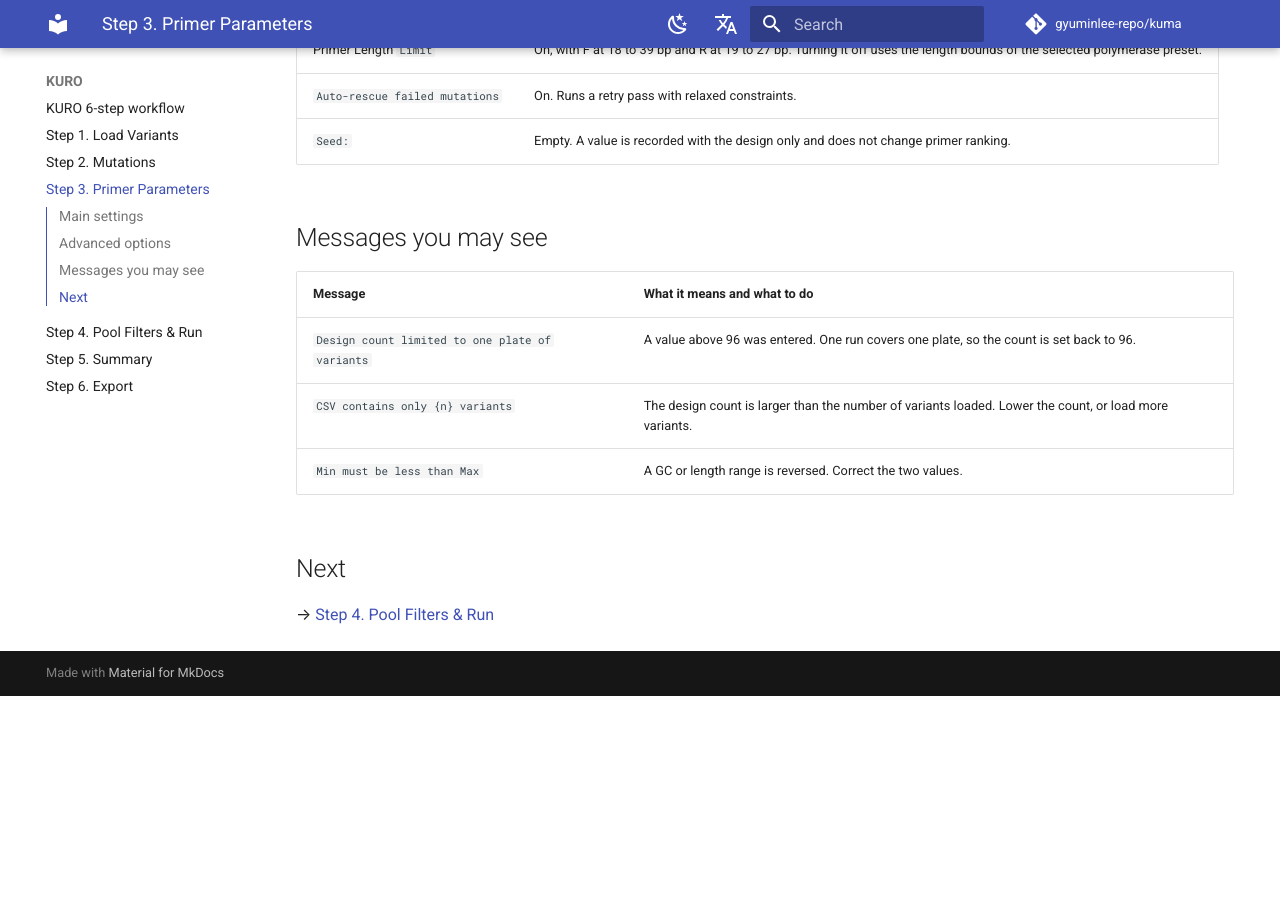
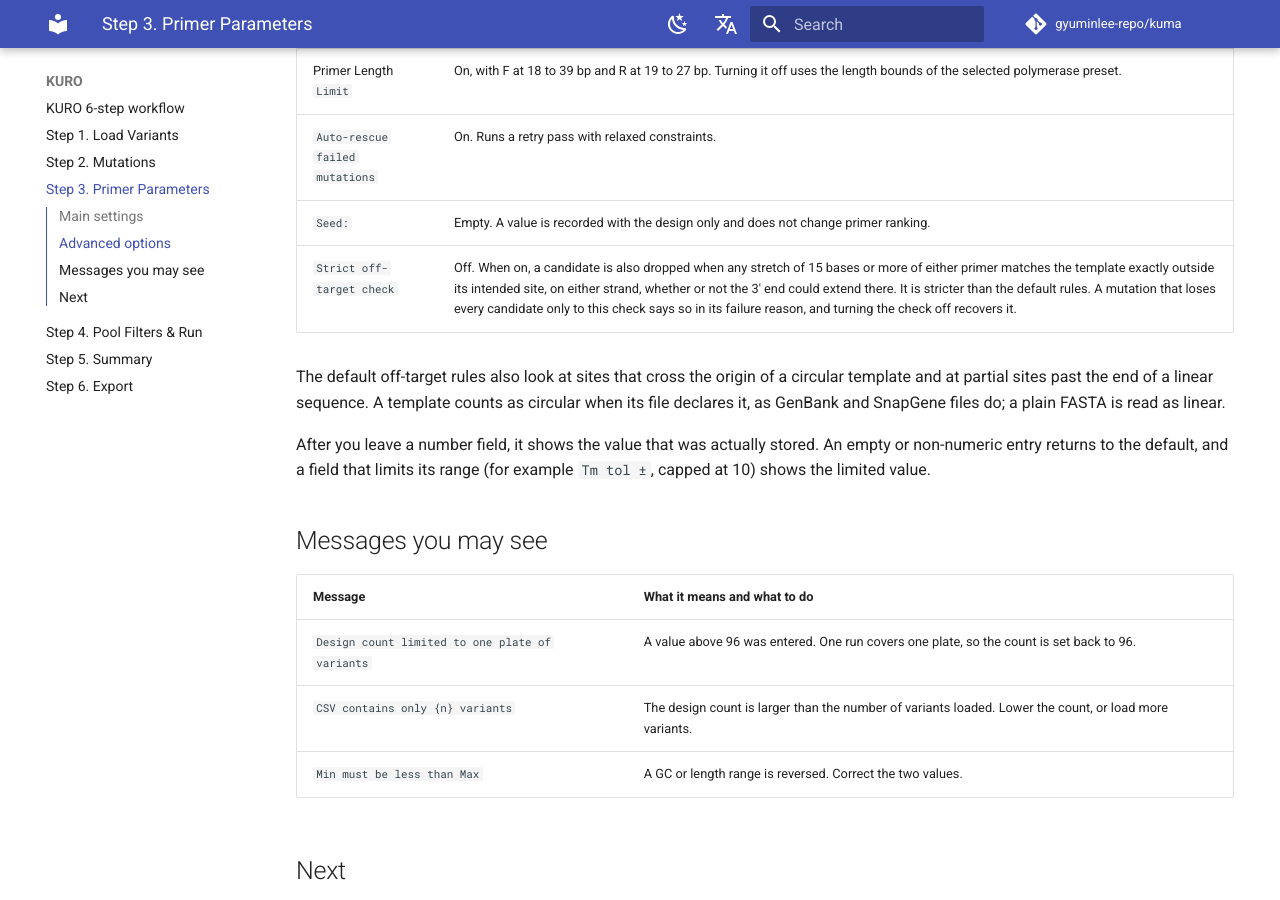
Before and after one commit to gyuminlee-repo/kuma, an MkDocs documentation site: the page built from docs/help/en/kuro-03-params.md, in a window 1280 px wide and 900 px high, scrolled down 4960 px. Built offline with MkDocs 1.6.1 and Material for MkDocs 9.7.7, drawn with Linux system fonts in a browser that asks for light colours; comment, search, counter and statistics services are not loaded; before the commit the page ends 5656 px from its top, so only the background shows below that.

Commit message:
docs: describe the strict off-target check, circular off-target search and the positive clone JANUS warnings (#57)
Brings the KURO parameter help (en, ko), docs/kuro/03-params.md, the MAME step 4 help (en gains the positive clone section ko already had) and docs/mame/04-activity.md up to v0.16.79 to v0.16.81, and corrects the Tm tolerance default in docs/kuro/03-params.md from 3.0 to 4.0 (designSlice.ts:84).

Signed-off-by: gyuminlee-repo <gyuminlee-repo@users.noreply.github.com>
Co-authored-by: gyuminlee-repo <gyuminlee-repo@users.noreply.github.com>

```diff
--- a/docs/help/en/kuro-03-params.md
+++ b/docs/help/en/kuro-03-params.md
@@ -26,6 +26,11 @@ Expand `Advanced options` for the values below.
 | Primer Length `Limit` | On, with F at 18 to 39 bp and R at 19 to 27 bp. Turning it off uses the length bounds of the selected polymerase preset. |
 | `Auto-rescue failed mutations` | On. Runs a retry pass with relaxed constraints. |
 | `Seed:` | Empty. A value is recorded with the design only and does not change primer ranking. |
+| `Strict off-target check` | Off. When on, a candidate is also dropped when any stretch of 15 bases or more of either primer matches the template exactly outside its intended site, on either strand, whether or not the 3' end could extend there. It is stricter than the default rules. A mutation that loses every candidate only to this check says so in its failure reason, and turning the check off recovers it. |
+
+The default off-target rules also look at sites that cross the origin of a circular template and at partial sites past the end of a linear sequence. A template counts as circular when its file declares it, as GenBank and SnapGene files do; a plain FASTA is read as linear.
+
+After you leave a number field, it shows the value that was actually stored. An empty or non-numeric entry returns to the default, and a field that limits its range (for example `Tm tol ±`, capped at 10) shows the limited value.
 
 ## Messages you may see
 
```
Also changed, not shown: README.ko.md (+1 -1 lines), README.md (+1 -1 lines), docs/help/en/mame-04-activity.md (+6 -0 lines), docs/help/ko/kuro-03-params.md (+5 -0 lines), docs/help/ko/mame-04-activity.md (+2 -0 lines), docs/kuro/03-params.md (+7 -1 lines), docs/mame/04-activity.md (+2 -0 lines).
